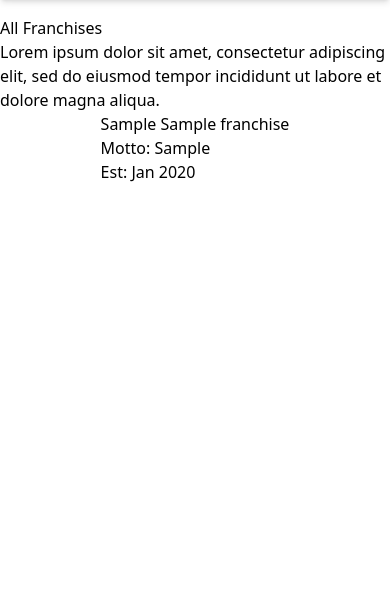
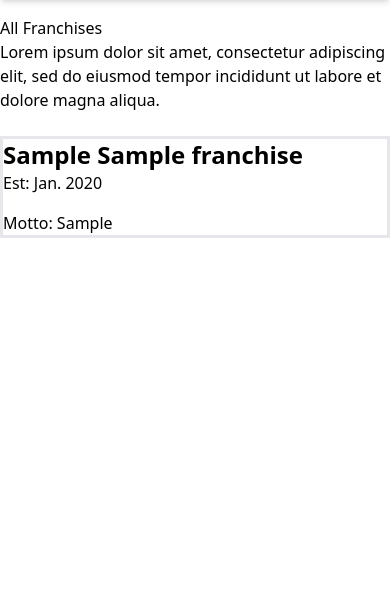
Before and after one commit to zachkurfirst/dunk-dynasty, a Django app: page /franchises/all/ in a window 390 px wide. Shown: the part 96-707 px from the top of the page. Run offline with Django 5.2, Linux system fonts and the light colour scheme; tables that the repository leaves empty hold one stand-in row (values such as "Sample post"); style sheets or scripts are compiled from the project's sources; some libraries are stand-ins or nearby versions.

Commit message:
begin styling for responsive and all franchises grid

```diff
--- a/main_app/static/css/style.css
+++ /dev/null
@@ -1,28 +0,0 @@
-/* body {
-  display: flex;
-  min-height: 100vh;
-  flex-direction: column;
-} */
-
-/* main {
-  flex: 1 0 auto;
-} */
-
-footer {
-  padding-top: 0;
-  text-align: right;
-}
-
-.container {
-  display: flex;
-  flex-direction: row;
-  justify-content: space-evenly;
-  /* align-items: flex-start;
-  align-content: flex-start; */
-  flex-wrap: wrap;
-}
-
-.card {
-  display: flex;
-  flex-direction: column;
-}
--- a/main_app/templates/base.html
+++ b/main_app/templates/base.html
@@ -42,8 +42,8 @@
         </div>
       </nav>
     </header>
-    <main class="mx-auto my-28 md:max-w-screen-md xl:max-w-screen-xl grow">{% block content %} {% endblock %}</main>
-    <footer>
+    <main class="mx-auto my-28 md:max-w-screen-md grow">{% block content %} {% endblock %}</main>
+    <footer class="text-right pt-0">
       <div>All Rights Reserved, &copy; 2024 Dunk Dynasty</div>
     </footer>
   </body>
--- a/main_app/templates/franchises/detail.html
+++ b/main_app/templates/franchises/detail.html
@@ -3,7 +3,7 @@
 {% block content %}
 
 <h1>{{ franchise.city }} {{ franchise.name }}</h1>
-<h2>Established: {{ franchise.established|date:'M Y' }}</h2>
+<h2>Established: {{ franchise.established|date:'N Y' }}</h2>
 <p>{{ franchise.motto }}</p>
 <div>
     <a href="{% url 'franchises_update' franchise.id %}" class="btn">Edit Franchise</a>
--- a/main_app/templates/franchises/index.html
+++ b/main_app/templates/franchises/index.html
@@ -3,13 +3,14 @@
 {% block content %}
 <h1>All Franchises</h1>
 <p>Lorem ipsum dolor sit amet, consectetur adipiscing elit, sed do eiusmod tempor incididunt ut labore et dolore magna aliqua.</p>
-<div class="container">
+<br>
+<div class="border-2 grid grid-cols-1 sm:grid-cols-2 lg:grid-cols-3 2xl:grid-cols-4 gap-x-6 gap-y-2">
   {% for franchise in franchises %}
-  <div class="card">
+  <div class="border flex flex-col">
     <a href="{% url 'franchises_detail' franchise.id %}">
-      <span>{{ franchise.city|capfirst }} {{ franchise.name }}</span>
+      <span class="text-2xl font-semibold">{{ franchise.city|capfirst }} {{ franchise.name }}</span>
+      <p class="mb-4">Est: {{ franchise.established|date:'N Y' }}</p>
       <p>Motto: {{ franchise.motto }}</p>
-      <p>Est: {{ franchise.established|date:'M Y' }}</p>
     </a>
   </div>
   {% endfor %}
--- a/theme/static/css/dist/styles.css
+++ b/theme/static/css/dist/styles.css
@@ -795,6 +795,10 @@ select {
   margin-bottom: 7rem;
 }
 
+.mb-4 {
+  margin-bottom: 1rem;
+}
+
 .block {
   display: block;
 }
@@ -805,6 +809,10 @@ select {
 
 .table {
   display: table;
+}
+
+.grid {
+  display: grid;
 }
 
 .hidden {
@@ -827,6 +835,18 @@ select {
   flex-grow: 1;
 }
 
+.grid-cols-3 {
+  grid-template-columns: repeat(3, minmax(0, 1fr));
+}
+
+.grid-cols-1 {
+  grid-template-columns: repeat(1, minmax(0, 1fr));
+}
+
+.grid-rows-3 {
+  grid-template-rows: repeat(3, minmax(0, 1fr));
+}
+
 .flex-col {
   flex-direction: column;
 }
@@ -847,6 +867,23 @@ select {
   gap: 2.5rem;
 }
 
+.gap-x-6 {
+  -moz-column-gap: 1.5rem;
+       column-gap: 1.5rem;
+}
+
+.gap-y-2 {
+  row-gap: 0.5rem;
+}
+
+.border-2 {
+  border-width: 2px;
+}
+
+.border {
+  border-width: 1px;
+}
+
 .bg-gray-300 {
   --tw-bg-opacity: 1;
   background-color: rgb(209 213 219 / var(--tw-bg-opacity));
@@ -859,6 +896,14 @@ select {
 
 .p-6 {
   padding: 1.5rem;
+}
+
+.pt-0 {
+  padding-top: 0px;
+}
+
+.text-right {
+  text-align: right;
 }
 
 .font-serif {
@@ -877,6 +922,10 @@ select {
 
 .font-bold {
   font-weight: 700;
+}
+
+.font-semibold {
+  font-weight: 600;
 }
 
 .leading-normal {
@@ -908,9 +957,29 @@ select {
   box-shadow: var(--tw-ring-offset-shadow, 0 0 #0000), var(--tw-ring-shadow, 0 0 #0000), var(--tw-shadow);
 }
 
+@media (min-width: 640px) {
+  .sm\:grid-cols-2 {
+    grid-template-columns: repeat(2, minmax(0, 1fr));
+  }
+}
+
 @media (min-width: 768px) {
   .md\:max-w-screen-md {
     max-width: 768px;
+  }
+
+  .md\:grid-cols-2 {
+    grid-template-columns: repeat(2, minmax(0, 1fr));
+  }
+}
+
+@media (min-width: 1024px) {
+  .lg\:max-w-screen-lg {
+    max-width: 1024px;
+  }
+
+  .lg\:grid-cols-3 {
+    grid-template-columns: repeat(3, minmax(0, 1fr));
   }
 }
 
@@ -919,3 +988,9 @@ select {
     max-width: 1280px;
   }
 }
+
+@media (min-width: 1536px) {
+  .\32xl\:grid-cols-4 {
+    grid-template-columns: repeat(4, minmax(0, 1fr));
+  }
+}
```
